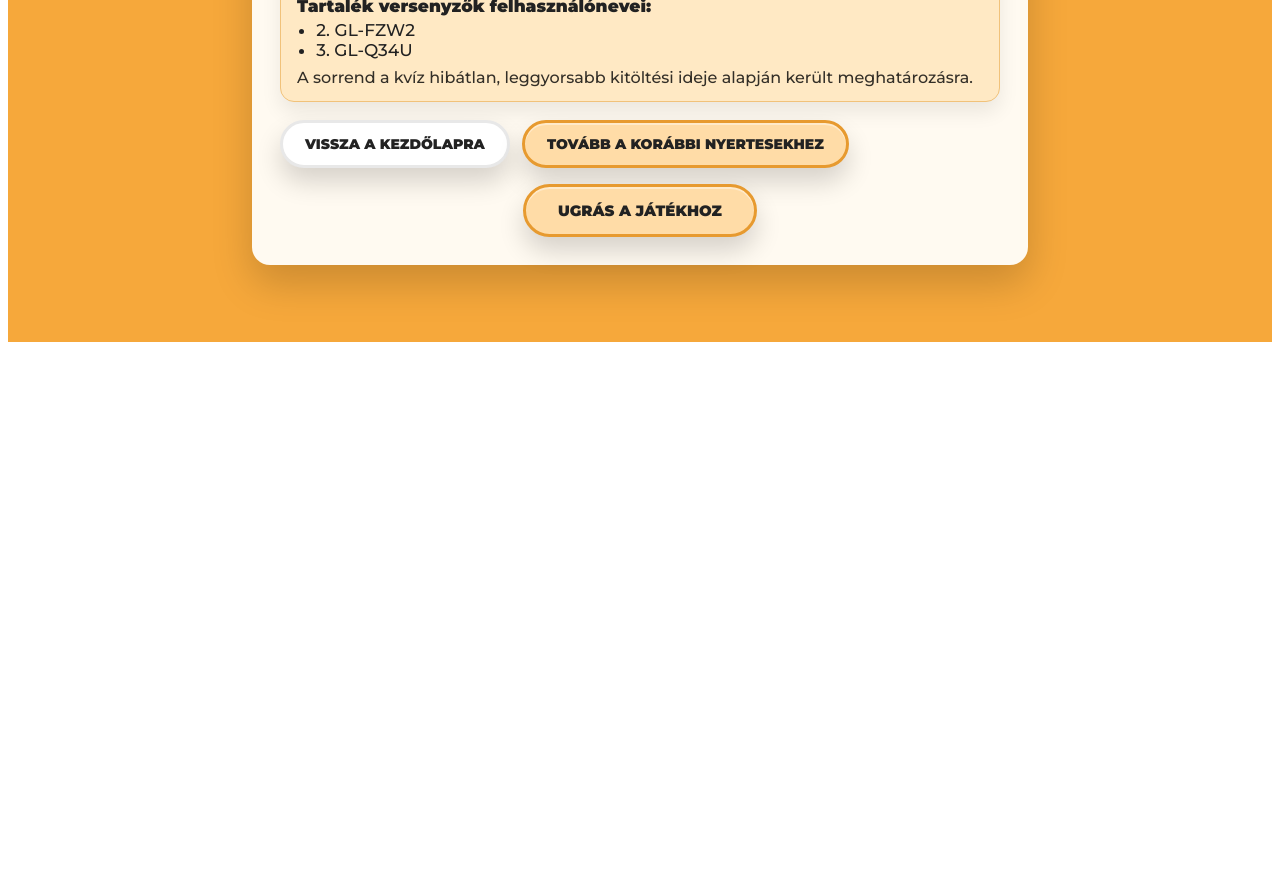
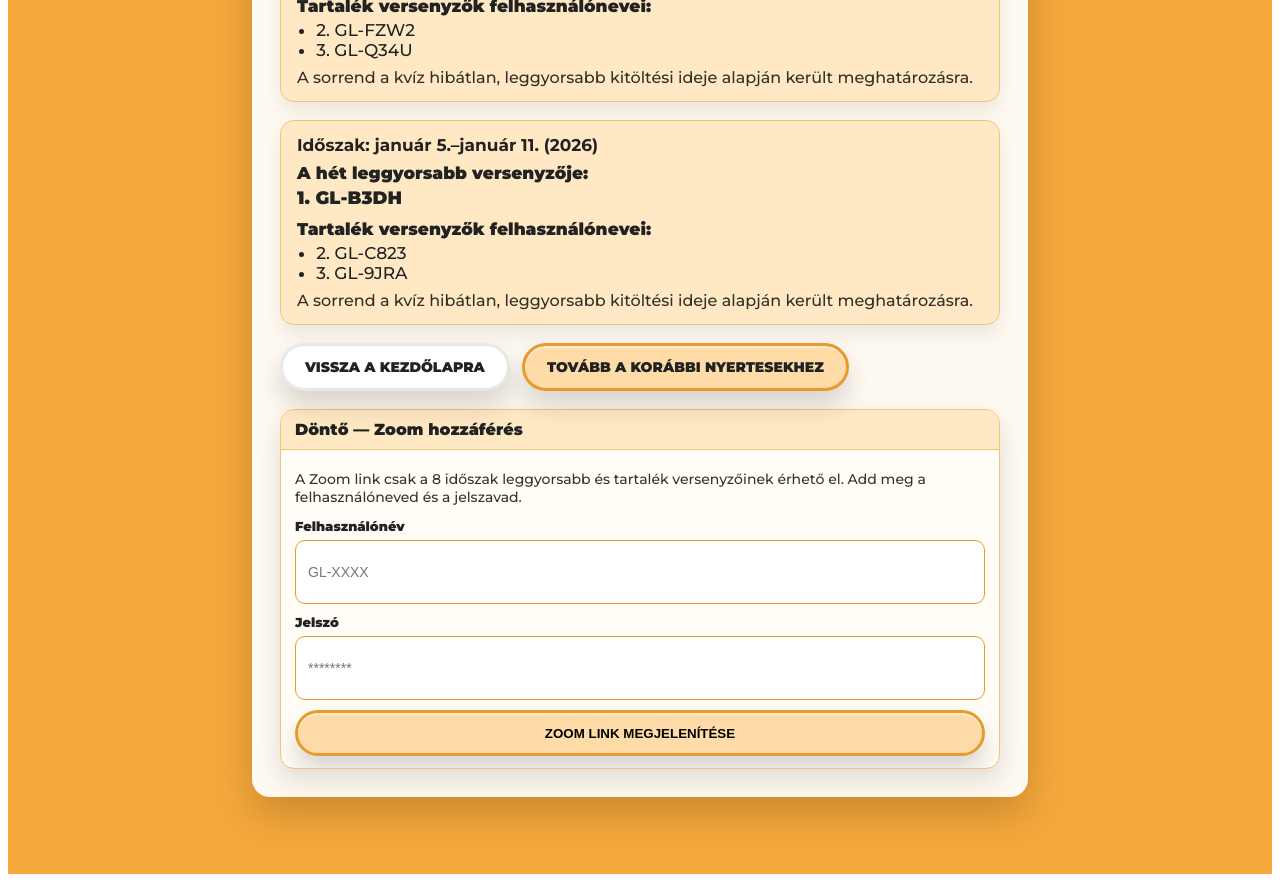
Before and after one commit to Runnerrander/grandlucky-quiz, a Next.js app: page /weekly in a window 1280 px wide. Shown: the part 1720-2602 px from the top of the page. Before the commit the page ends 2070 px from the top, so only its background shows below. Built offline with nearby package versions, Linux system fonts and the light colour scheme.

Commit message:
Update weekly results (Jan 05–Jan 11) and add Zoom reveal gate

```diff
--- a/pages/weekly.js
+++ b/pages/weekly.js
@@ -1,10 +1,22 @@
 // pages/weekly.js
 import Head from "next/head";
 import Link from "next/link";
-import { useState } from "react";
+import { useMemo, useState } from "react";
 
+/* -------- Zoom -------- */
+const ZOOM_URL =
+  "https://us06web.zoom.us/j/88997205839?pwd=4y53rkleBnDMtBizqTfiXrCMnS3Gnk.1";
+
+/* -------- i18n + weekly data -------- */
 export default function WeeklyFastestPage() {
   const [lang, setLang] = useState("hu"); // default Hungarian
+
+  // Zoom gate state
+  const [zoomU, setZoomU] = useState("");
+  const [zoomP, setZoomP] = useState("");
+  const [zoomOk, setZoomOk] = useState(false);
+  const [zoomTried, setZoomTried] = useState(false);
+  const [copied, setCopied] = useState(false);
 
   const copy = {
     hu: {
@@ -68,8 +80,6 @@ export default function WeeklyFastestPage() {
           note:
             "A sorrend a kvíz hibátlan, leggyorsabb kitöltési ideje alapján került meghatározásra.",
         },
-
-        // Dec 29 – Jan 4
         {
           weekLabel: "Időszak: december 29.–január 4.",
           fastestTitle: "A hét leggyorsabb versenyzője:",
@@ -79,12 +89,34 @@ export default function WeeklyFastestPage() {
           note:
             "A sorrend a kvíz hibátlan, leggyorsabb kitöltési ideje alapján került meghatározásra.",
         },
+
+        // ✅ NEW WEEK ADDED (Jan 05 – Jan 11, 2026)
+        {
+          weekLabel: "Időszak: január 5.–január 11. (2026)",
+          fastestTitle: "A hét leggyorsabb versenyzője:",
+          fastestUser: "1. GL-B3DH",
+          backupsTitle: "Tartalék versenyzők felhasználónevei:",
+          backupsUsers: ["2. GL-C823", "3. GL-9JRA"],
+          note:
+            "A sorrend a kvíz hibátlan, leggyorsabb kitöltési ideje alapján került meghatározásra.",
+        },
       ],
       backHome: "VISSZA A KEZDŐLAPRA",
       toWinners: "TOVÁBB A KORÁBBI NYERTESEKHEZ",
-      jump: "UGRÁS A JÁTÉKHOZ",
+
+      // Zoom
+      zoomTitle: "Döntő — Zoom hozzáférés",
+      zoomIntro:
+        "A Zoom link csak a 8 időszak leggyorsabb és tartalék versenyzőinek érhető el. Add meg a felhasználóneved és a jelszavad.",
+      zoomUser: "Felhasználónév",
+      zoomPass: "Jelszó",
+      zoomReveal: "Zoom link megjelenítése",
+      zoomBad:
+        "Hibás adatok, vagy a felhasználó nem jogosult a Zoom hozzáférésre.",
+      zoomShown: "Csatlakozás Zoomhoz",
+      zoomCopy: "Link másolása",
+      zoomCopied: "Másolva!",
     },
-
     en: {
       headTitle: "Weekly Fastest Contestants — GrandLuckyTravel",
       titleScript: "Weekly results",
@@ -146,8 +178,6 @@ export default function WeeklyFastestPage() {
           note:
             "The order is based on the fastest perfect completion time of the trivia quiz.",
         },
-
-        // Dec 29 – Jan 4
         {
           weekLabel: "Period: Dec. 29 – Jan. 4",
           fastestTitle: "Fastest contestant of the week:",
@@ -157,14 +187,123 @@ export default function WeeklyFastestPage() {
           note:
             "The order is based on the fastest perfect completion time of the trivia quiz.",
         },
+
+        // ✅ NEW WEEK ADDED (Jan 05 – Jan 11, 2026)
+        {
+          weekLabel: "Period: Jan. 05 – Jan. 11, 2026",
+          fastestTitle: "Fastest contestant of the week:",
+          fastestUser: "1. GL-B3DH",
+          backupsTitle: "Usernames of the backup contestants:",
+          backupsUsers: ["2. GL-C823", "3. GL-9JRA"],
+          note:
+            "The order is based on the fastest perfect completion time of the trivia quiz.",
+        },
       ],
       backHome: "BACK TO HOME",
       toWinners: "GO TO PREVIOUS WINNERS",
-      jump: "JUMP TO THE GAME",
+
+      // Zoom
+      zoomTitle: "Final — Zoom access",
+      zoomIntro:
+        "The Zoom link is available only to the 8 periods’ fastest and backup contestants. Enter your username and password.",
+      zoomUser: "Username",
+      zoomPass: "Password",
+      zoomReveal: "Reveal Zoom link",
+      zoomBad: "Invalid credentials or not eligible for Zoom access.",
+      zoomShown: "Join Zoom",
+      zoomCopy: "Copy link",
+      zoomCopied: "Copied!",
     },
   };
 
   const c = copy[lang];
+
+  /* -------- Password list (ONLY users between Nov 16, 2025 and Jan 11, 2026) --------
+     Note: We only NEED the eligible users. Keeping it tight reduces risk and load.
+  */
+  const R2_CREDENTIALS = useMemo(
+    () => ({
+      // Period: Nov 16–23
+      "GL-XUPM": "7mTreRZd",
+      "GL-UAZL": "zDK9nBFH",
+      "GL-42RK": "8YZCvFps",
+
+      // Period: Nov 24–30
+      "GL-FNAY": "NgnUiaVW",
+      "GL-CCZM": "P2jzF8xP",
+      "GL-XZJ8": "yqB2mQ5C",
+
+      // Period: Dec 1–7
+      "GL-ZHBD": "mKDH6ic8",
+      "GL-23TB": "acfduw2v",
+      "GL-YZZ6": "AqHxHjEV",
+
+      // Period: Dec 8–14
+      "GL-R8GQ": "hyxiWgkd",
+      "GL-UPXD": "mTEgSZMi",
+      // ZHBD already included above
+
+      // Period: Dec 15–21
+      "GL-AJYW": "fcRVLGAG",
+      "GL-VXDG": "tz6vjbJC",
+      "GL-2KKS": "fCRaqZrF",
+
+      // Period: Dec 22–28
+      "GL-S43E": "ACh9Xpgs",
+      "GL-4G4D": "rzbvoQo5",
+      "GL-6B8V": "tVsdVAZf",
+
+      // Period: Dec 29 – Jan 4
+      "GL-MCP5": "UUfe6iJo",
+      "GL-FZW2": "hSV9q4Mu",
+      "GL-Q34U": "5g9LNQfa",
+
+      // Period: Jan 5 – Jan 11
+      "GL-B3DH": "sSeXH6mm",
+      "GL-C823": "cDdka9jC",
+      "GL-9JRA": "NSgbXbRf",
+    }),
+    []
+  );
+
+  /* -------- helpers -------- */
+  const norm = (s) =>
+    (s || "").toString().trim().toUpperCase().replace(/\s+/g, "");
+  const normalizeUsername = (u) =>
+    norm(u).replace(/^GL-/, "GL").replace(/^GL(?=[A-Z0-9]{4}$)/, "GL-");
+
+  const extractGL = (s) => {
+    const m = (s || "").match(/GL-[A-Z0-9]{4}/i);
+    return m ? m[0].toUpperCase() : null;
+  };
+
+  const ELIGIBLE_USERS = useMemo(() => {
+    return new Set(
+      c.weeks
+        .flatMap((w) => [w.fastestUser, ...(w.backupsUsers || [])])
+        .map(extractGL)
+        .filter(Boolean)
+    );
+  }, [c.weeks]);
+
+  const onReveal = (e) => {
+    e.preventDefault();
+    setZoomTried(true);
+
+    const U = normalizeUsername(zoomU);
+    const pass = R2_CREDENTIALS[U] || R2_CREDENTIALS[U.replace(/^GL-/, "GL")];
+
+    const eligible = ELIGIBLE_USERS.has(U);
+    setZoomOk(Boolean(eligible && pass && zoomP === pass));
+  };
+
+  const copyLink = async () => {
+    try {
+      await navigator.clipboard.writeText(ZOOM_URL);
+      setCopied(true);
+      setTimeout(() => setCopied(false), 1400);
+    } catch {}
+  };
 
   return (
     <main className="wrap">
@@ -224,11 +363,61 @@ export default function WeeklyFastestPage() {
           </Link>
         </div>
 
-        {/* Separate jump-to-game button */}
-        <div className="jump-row">
-          <Link href="/vivko?slide=4" legacyBehavior>
-            <a className="btn jump-btn">{c.jump}</a>
-          </Link>
+        {/* Zoom reveal panel (replaces jump-to-game) */}
+        <div className="zoomCard">
+          <div className="zoomBar">{c.zoomTitle}</div>
+          <div className="zoomInner">
+            <p className="zoomIntro">{c.zoomIntro}</p>
+
+            {!zoomOk ? (
+              <form onSubmit={onReveal} className="zoomForm">
+                <label>
+                  {c.zoomUser}
+                  <input
+                    value={zoomU}
+                    onChange={(e) => setZoomU(e.target.value)}
+                    placeholder="GL-XXXX"
+                    autoComplete="username"
+                    required
+                  />
+                </label>
+
+                <label>
+                  {c.zoomPass}
+                  <input
+                    type="password"
+                    value={zoomP}
+                    onChange={(e) => setZoomP(e.target.value)}
+                    placeholder="********"
+                    autoComplete="current-password"
+                    required
+                  />
+                </label>
+
+                <button type="submit" className="revealBtn">
+                  {c.zoomReveal}
+                </button>
+
+                {zoomTried ? (
+                  <div className="zoomError">{c.zoomBad}</div>
+                ) : null}
+              </form>
+            ) : (
+              <div className="zoomReveal">
+                <a
+                  className="zoomLink"
+                  href={ZOOM_URL}
+                  target="_blank"
+                  rel="noreferrer"
+                >
+                  {c.zoomShown}
+                </a>
+                <button className="copyBtn" onClick={copyLink} type="button">
+                  {copied ? c.zoomCopied : c.zoomCopy}
+                </button>
+              </div>
+            )}
+          </div>
         </div>
       </section>
 
@@ -254,7 +443,6 @@ export default function WeeklyFastestPage() {
           font-weight: 900;
           box-shadow: 0 10px 20px rgba(0, 0, 0, 0.12),
             inset 0 2px 0 rgba(255, 255, 255, 0.4);
-          cursor: pointer;
         }
 
         .container {
@@ -354,9 +542,6 @@ export default function WeeklyFastestPage() {
           cursor: pointer;
           font-size: clamp(13px, 1.2vw, 14px);
           text-decoration: none;
-          display: inline-flex;
-          align-items: center;
-          justify-content: center;
         }
 
         .btn.ghost {
@@ -364,15 +549,99 @@ export default function WeeklyFastestPage() {
           border-color: #e8e8e8;
         }
 
-        .jump-row {
-          margin-top: 16px;
+        /* Zoom card */
+        .zoomCard {
+          margin-top: 18px;
+          border-radius: 14px;
+          overflow: hidden;
+          border: 1px solid #f1c27a;
+          background: #fffdf6;
+          box-shadow: 0 12px 26px rgba(0, 0, 0, 0.12);
+        }
+        .zoomBar {
+          background: #ffe9c4;
+          border-bottom: 1px solid #f1c27a;
+          padding: 10px 14px;
+          font-weight: 900;
+        }
+        .zoomInner {
+          padding: 12px 14px;
+        }
+        .zoomIntro {
+          margin: 8px 0 12px;
+          font-size: 14px;
+          color: rgba(0, 0, 0, 0.8);
+        }
+        .zoomForm {
+          display: grid;
+          gap: 10px;
+        }
+        .zoomForm label {
+          display: grid;
+          gap: 6px;
+          font-weight: 800;
+          font-size: 13px;
+        }
+        .zoomForm input {
+          height: 42px;
+          padding: 10px 12px;
+          border-radius: 10px;
+          border: 1px solid #e79a2f;
+          background: #fff;
+          font-size: 14px;
+        }
+        .revealBtn {
+          height: 46px;
+          border-radius: 999px;
+          border: 3px solid #e79a2f;
+          background: #ffdca7;
+          font-weight: 900;
+          cursor: pointer;
+          text-transform: uppercase;
+          box-shadow: 0 14px 26px rgba(0, 0, 0, 0.16),
+            inset 0 2px 0 rgba(255, 255, 255, 0.4);
+        }
+        .zoomError {
+          margin-top: 4px;
+          font-weight: 800;
+          color: #7a1f1f;
+          background: rgba(255, 0, 0, 0.08);
+          border: 1px solid rgba(255, 0, 0, 0.18);
+          padding: 10px 12px;
+          border-radius: 12px;
+        }
+        .zoomReveal {
           display: flex;
+          gap: 10px;
+          align-items: center;
+          margin-top: 6px;
+          flex-wrap: wrap;
+        }
+        .zoomLink {
+          display: inline-flex;
+          align-items: center;
           justify-content: center;
+          min-width: 180px;
+          height: 48px;
+          padding: 0 18px;
+          border-radius: 999px;
+          border: 3px solid #b97a13;
+          background: #ffd35a;
+          font-weight: 900;
+          text-decoration: none;
+          color: #111;
+          font-size: 16px;
+          box-shadow: 0 8px 16px rgba(0, 0, 0, 0.14);
         }
-
-        .jump-btn {
-          padding: 14px 32px;
-          font-size: clamp(13px, 1.3vw, 15px);
+        .copyBtn {
+          height: 48px;
+          padding: 0 14px;
+          border-radius: 999px;
+          border: 1px solid #e79a2f;
+          background: #fff;
+          cursor: pointer;
+          font-weight: 900;
+          text-transform: uppercase;
         }
 
         @media (max-width: 900px) {
@@ -382,10 +651,17 @@ export default function WeeklyFastestPage() {
           }
           .actions .btn {
             width: 100%;
+            justify-content: center;
+            text-align: center;
           }
-          .jump-row .jump-btn {
+          .zoomReveal {
+            flex-direction: column;
+            align-items: stretch;
+          }
+          .zoomLink,
+          .copyBtn {
             width: 100%;
-            max-width: 360px;
+            justify-content: center;
           }
         }
       `}</style>
```
